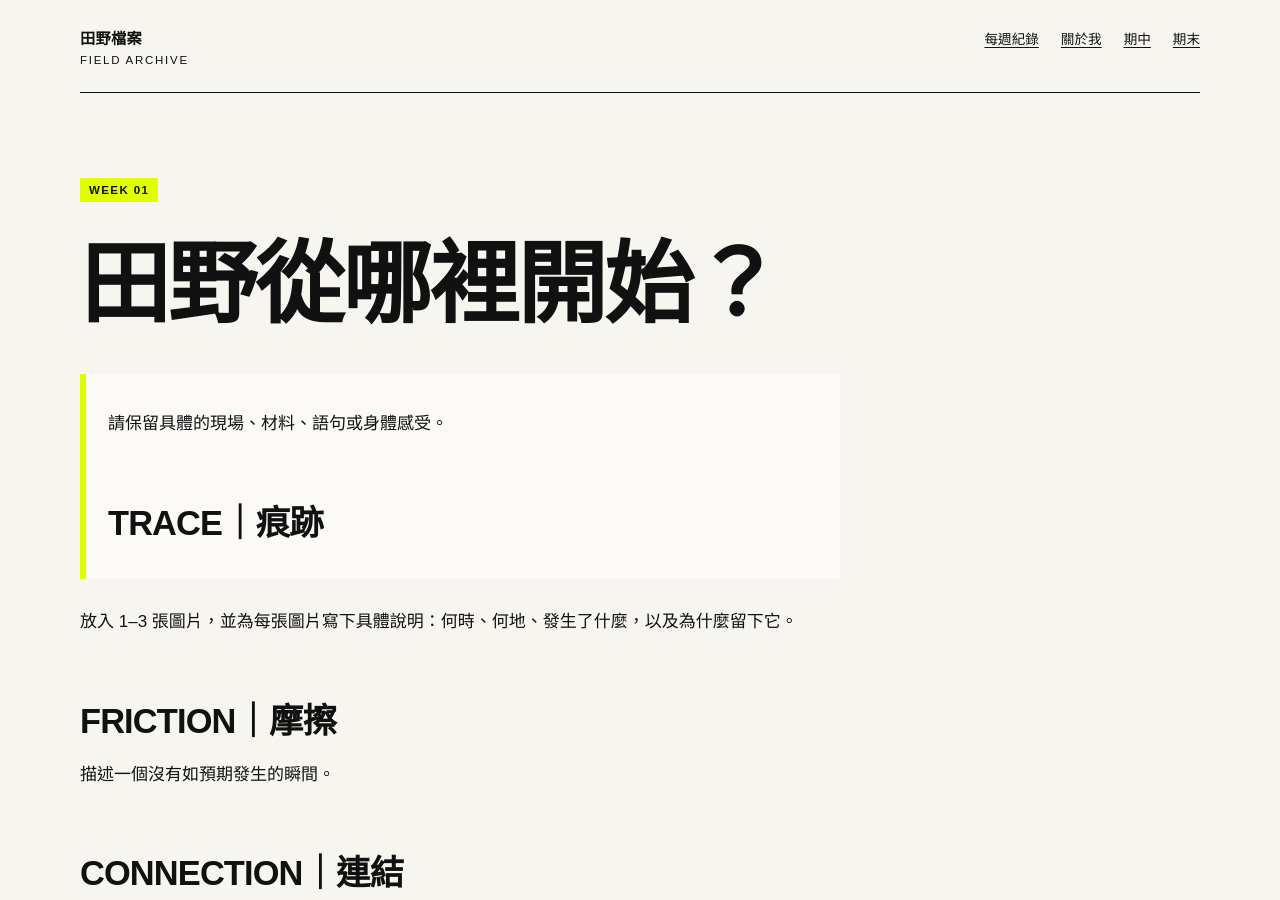
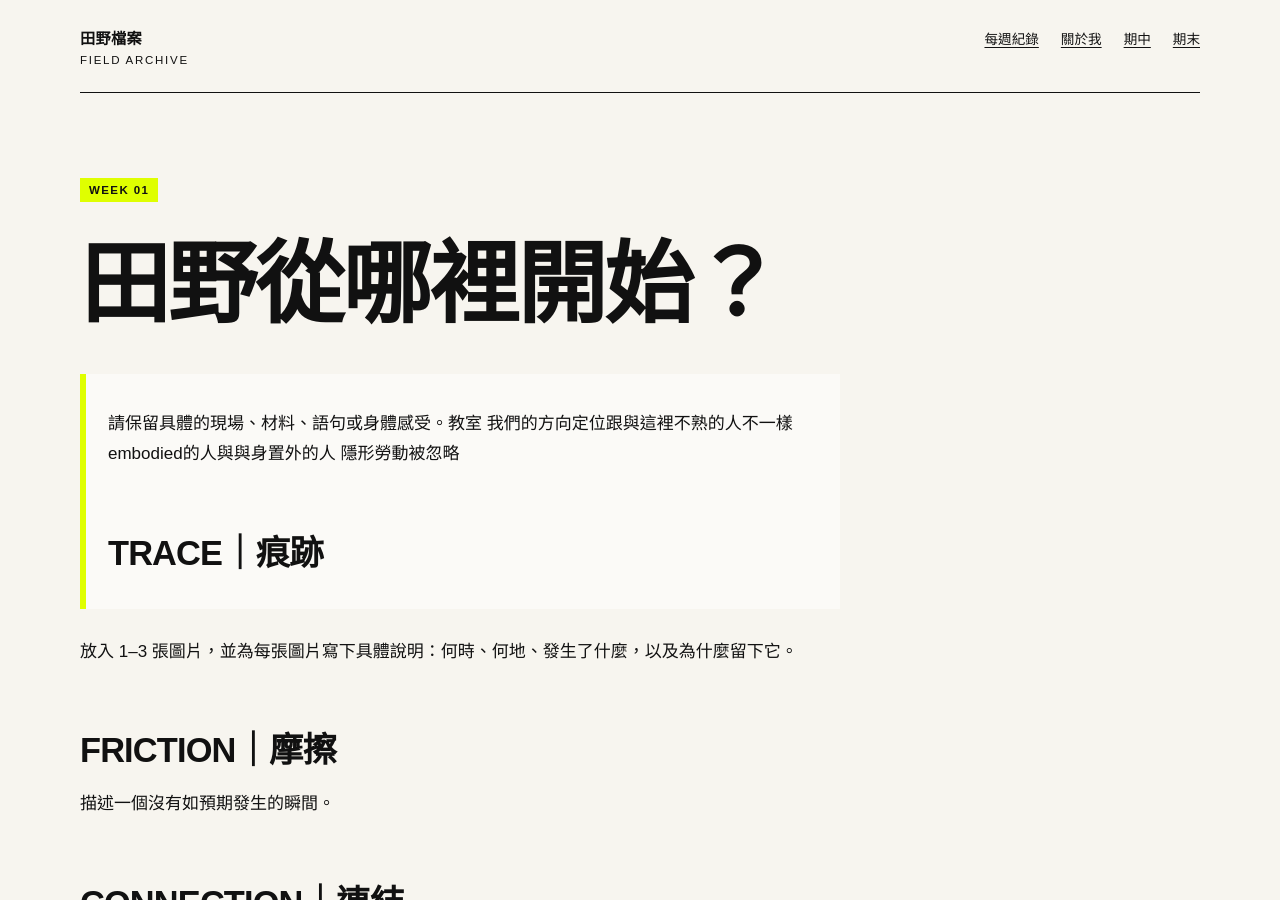
Before and after one commit to joycepig409/fieldworkarchive, a Jekyll site: the page built from weeks/week-01.md, in a window 1280 px wide and 900 px high. Built offline with Jekyll 4.4.1, drawn with Linux system fonts in a browser that asks for light colours.

Commit message:
Update week-01.md

```diff
--- a/weeks/week-01.md
+++ b/weeks/week-01.md
@@ -7,7 +7,7 @@ permalink: /weeks/week-01/
 
 # 田野從哪裡開始？
 
-> 請保留具體的現場、材料、語句或身體感受。
+> 請保留具體的現場、材料、語句或身體感受。教室 我們的方向定位跟與這裡不熟的人不一樣embodied的人與與身置外的人 隱形勞動被忽略
 >
 ## TRACE｜痕跡
 
```
